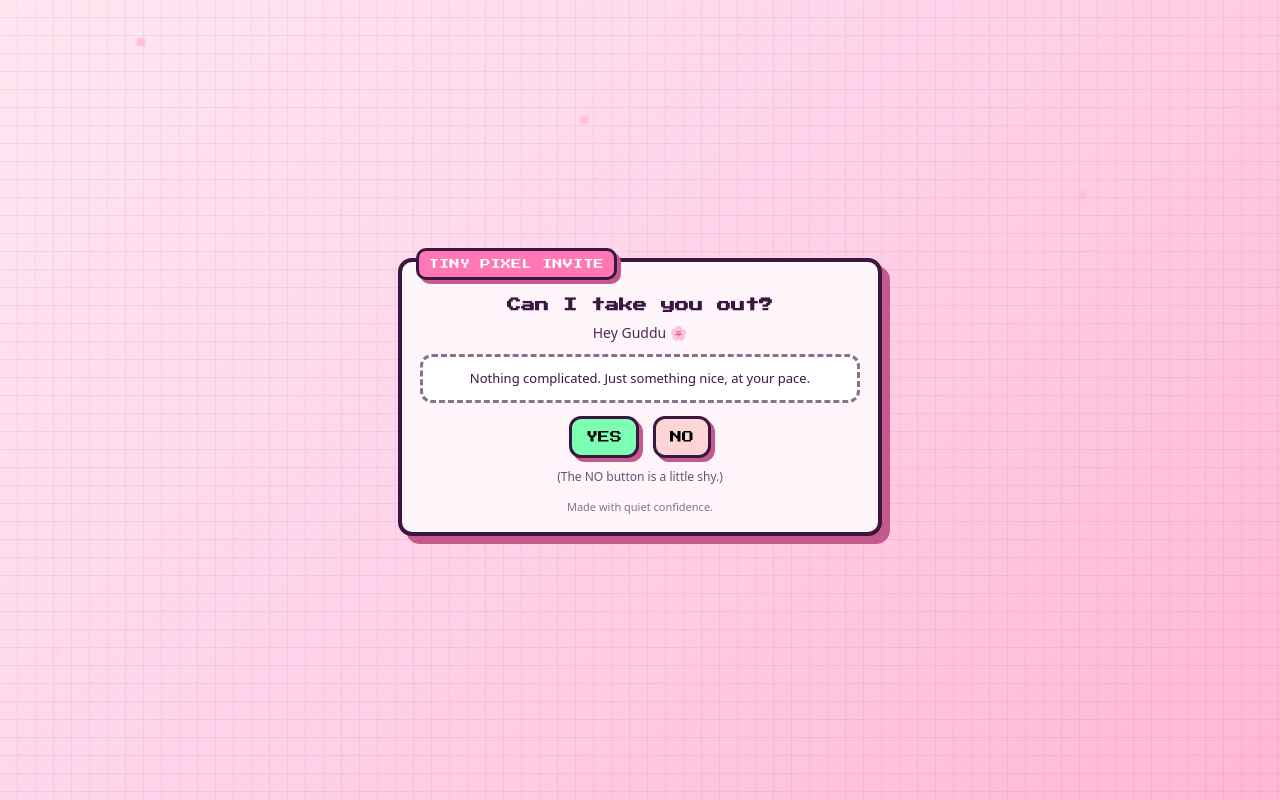
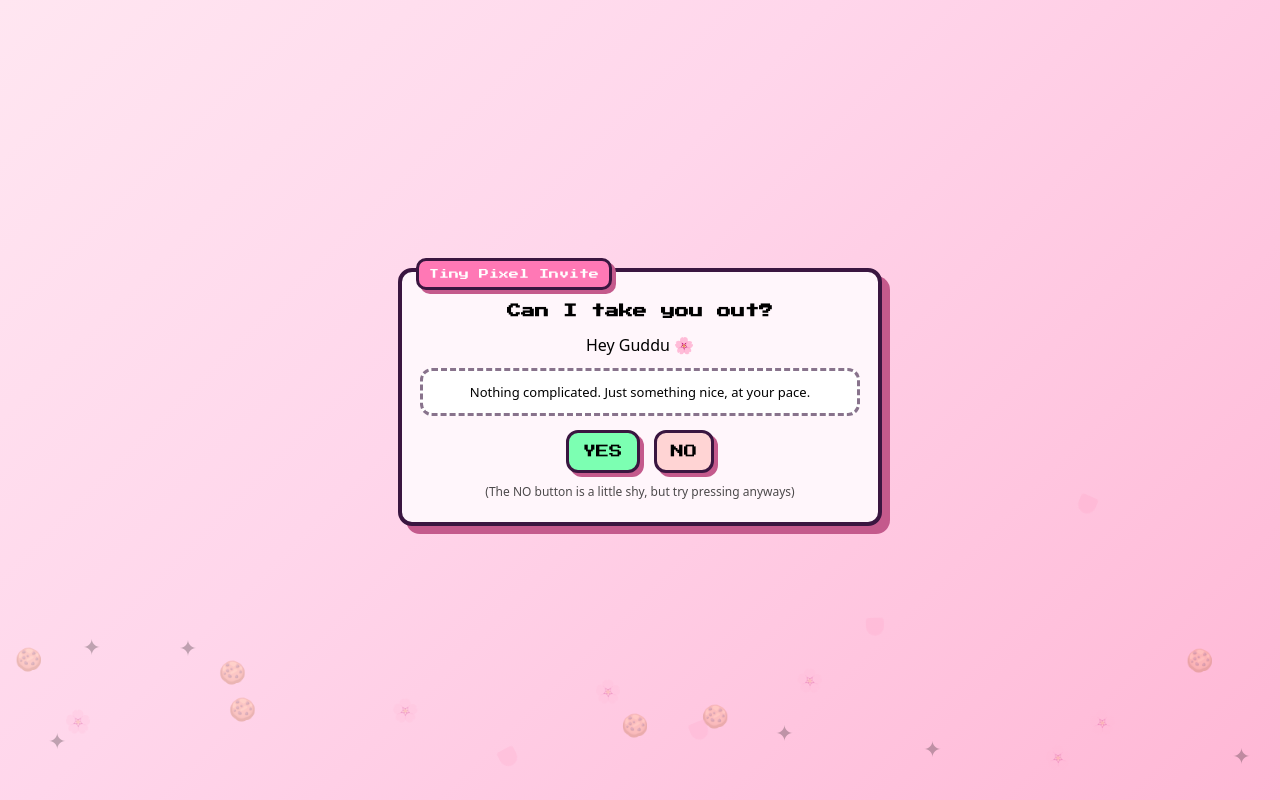
Before and after one commit to therealshaheer11-glithc/pixel-date, a plain HTML site: page index.html in a window 1280 px wide. Drawn offline with Linux system fonts and the light colour scheme.

Commit message:
Update index.html

```diff
--- a/index.html
+++ b/index.html
@@ -5,7 +5,6 @@
 <meta name="viewport" content="width=device-width, initial-scale=1" />
 <title>Pixel Date Invite</title>
 
-  <!-- Pixel-ish font -->
 <link rel="preconnect" href="https://fonts.googleapis.com">
 <link rel="preconnect" href="https://fonts.gstatic.com" crossorigin>
 <link href="https://fonts.googleapis.com/css2?family=Press+Start+2P&display=swap" rel="stylesheet">
@@ -18,58 +17,50 @@
   --petal:#ffb7d5;
 }
 
-    * { box-sizing: border-box; }
+*{ box-sizing:border-box; }
 
 body{
   margin:0;
   min-height:100svh;
   display:grid;
   place-items:center;
-      background:
-        linear-gradient(135deg, #ffe6f1, #ffd6eb 40%, #ffb7d5);
-      color: var(--ink);
-      font-family: system-ui, -apple-system, Segoe UI, Roboto, Arial, sans-serif;
+  background:linear-gradient(135deg,#ffe6f1,#ffd6eb 40%,#ffb7d5);
+  font-family:system-ui,-apple-system,Segoe UI,Roboto,Arial,sans-serif;
   overflow:hidden;
-      image-rendering: pixelated;
+  image-rendering:pixelated;
 }
 
-    /* pixel grid overlay */
-    .pix{
+/* floating background icons */
+.bg{
   position:fixed;
   inset:0;
   pointer-events:none;
+  z-index:0;
+}
+.bg span{
+  position:absolute;
+  font-size:22px;
   opacity:.25;
-      background-image:
-        linear-gradient(transparent 95%, rgba(58,22,64,.25) 95%),
-        linear-gradient(90deg, transparent 95%, rgba(58,22,64,.25) 95%);
-      background-size: 18px 18px;
-      mix-blend-mode: multiply;
+  animation: drift linear infinite;
+}
+@keyframes drift{
+  from{ transform:translateY(110vh); }
+  to{ transform:translateY(-120px); }
 }
 
-    .wrap{
-      width:min(520px, 92vw);
-      padding:18px;
-      position:relative;
-      z-index:2;
-    }
+.wrap{ z-index:2; width:min(520px,92vw); padding:18px; }
 
 .card{
-      background: var(--card);
-      border: 4px solid var(--ink);
-      box-shadow: 8px 8px 0 var(--shadow);
-      border-radius: 14px;
-      padding: 22px 18px 18px;
-      position:relative;
-      animation: float 4s ease-in-out infinite;
+  background:var(--card);
+  border:4px solid var(--ink);
+  box-shadow:8px 8px 0 var(--shadow);
+  border-radius:14px;
+  padding:22px 18px;
+  animation:float 4s ease-in-out infinite;
 }
-
-    @keyframes float {
-      0%,100% { transform: translateY(0); }
-      50% { transform: translateY(-6px); }
-    }
-
-    @media (prefers-reduced-motion: reduce) {
-      .card { animation: none; }
+@keyframes float{
+  0%,100%{ transform:translateY(0); }
+  50%{ transform:translateY(-6px); }
 }
 
 .badge{
@@ -78,129 +69,88 @@
   left:14px;
   background:#ff78b5;
   color:#fff;
-      border: 3px solid var(--ink);
-      box-shadow: 4px 4px 0 var(--shadow);
-      padding: 8px 10px;
-      border-radius: 10px;
-      font-family: "Press Start 2P", system-ui;
-      font-size: 10px;
-      letter-spacing:.3px;
-      text-transform: uppercase;
+  border:3px solid var(--ink);
+  box-shadow:4px 4px 0 var(--shadow);
+  padding:8px 10px;
+  border-radius:10px;
+  font-family:"Press Start 2P";
+  font-size:10px;
 }
 
 h1{
-      margin: 10px 0 6px;
-      font-family: "Press Start 2P", system-ui;
-      font-size: 14px;
-      line-height: 1.6;
+  font-family:"Press Start 2P";
+  font-size:14px;
   text-align:center;
+  margin:10px 0 6px;
 }
 
 .sub{
   text-align:center;
-      margin: 0 0 12px;
-      font-size: 14px;
-      opacity:.9;
+  margin-bottom:12px;
 }
 
 .msg{
-      margin: 10px auto 14px;
-      padding: 12px;
-      border: 3px dashed rgba(58,22,64,.6);
-      border-radius: 12px;
   background:#fff;
-      font-size: 13px;
-      line-height: 1.45;
+  border:3px dashed rgba(58,22,64,.6);
+  border-radius:12px;
+  padding:12px;
   text-align:center;
+  font-size:13px;
 }
 
 .btnrow{
   display:flex;
   justify-content:center;
-      align-items:center;
-      gap: 14px;
-      margin-top: 14px;
-      flex-wrap:wrap;
+  gap:14px;
+  margin-top:14px;
 }
 
 button{
-      appearance:none;
+  font-family:"Press Start 2P";
+  padding:12px 14px;
+  border-radius:12px;
+  border:3px solid var(--ink);
+  box-shadow:4px 4px 0 var(--shadow);
   cursor:pointer;
-      padding: 12px 14px;
-      border-radius: 12px;
-      font-family: "Press Start 2P", system-ui;
-      font-size: 12px;
-      border: 3px solid var(--ink);
-      box-shadow: 4px 4px 0 var(--shadow);
-      transition: transform .08s ease, box-shadow .08s ease;
-      user-select:none;
-      background:#fff;
+  transition:transform .15s ease;
 }
-
-    button:active{
-      transform: translate(2px,2px);
-      box-shadow: 2px 2px 0 var(--shadow);
-    }
-
 #yes{ background:#7CFFB2; }
 #no{ background:#ffd4d4; }
 
 .note{
+  text-align:center;
+  font-size:12px;
+  opacity:.7;
   margin-top:10px;
-      font-size:12px;
-      opacity:.75;
-      text-align:center;
 }
 
-    .footer{
-      margin-top:14px;
-      text-align:center;
-      font-size:11px;
-      opacity:.6;
-    }
-
-    /* falling pixel petals */
+/* pixel petals */
 .petal{
   position:fixed;
-      top:-10px;
-      width:8px;
-      height:8px;
+  width:18px;
+  height:18px;
   background:var(--petal);
+  border-radius:4px 4px 12px 12px;
+  transform:rotate(45deg);
   opacity:.8;
-      animation: fall linear forwards;
+  animation:fall linear forwards;
   z-index:1;
 }
-
-    @keyframes fall {
-      to {
-        transform: translateY(110vh) translateX(var(--drift));
+@keyframes fall{
+  to{
+    transform:
+      translateY(110vh)
+      translateX(var(--drift))
+      rotate(225deg);
     opacity:0;
   }
-    }
-
-    /* tiny celebration pops */
-    .pop{
-      position: fixed;
-      left: 50%;
-      top: 50%;
-      transform: translate(-50%, -50%);
-      pointer-events:none;
-      font-size: 18px;
-      animation: floatUp .9s ease forwards;
-      text-shadow: 0 2px 0 rgba(0,0,0,.15);
-      z-index:3;
-    }
-
-    @keyframes floatUp{
-      0%{ opacity:0; transform: translate(-50%,-40%) scale(.9); }
-      10%{ opacity:1; }
-      100%{ opacity:0; transform: translate(calc(-50% + var(--dx)), calc(-50% + var(--dy))) scale(1.4); }
 }
 </style>
 </head>
 
 <body>
-  <div class="pix" aria-hidden="true"></div>
+
+<div class="bg" id="bg"></div>
 
 <main class="wrap">
 <section class="card">
@@ -209,20 +159,18 @@
 <h1>Can I take you out?</h1>
 <p class="sub">Hey Guddu 🌸</p>
 
-      <div id="message" class="msg">
+<div class="msg" id="message">
 Nothing complicated. Just something nice, at your pace.
 </div>
 
 <div class="btnrow">
-        <button id="yes" type="button">YES</button>
-        <button id="no" type="button">NO</button>
+<button id="yes">YES</button>
+<button id="no">NO</button>
 </div>
 
 <div class="note" id="note">
-        (The NO button is a little shy.)
+(The NO button is a little shy, but try pressing anyways)
 </div>
-
-      <div class="footer">Made with quiet confidence.</div>
 </section>
 </main>
 
@@ -230,63 +178,69 @@
 const yes = document.getElementById("yes");
 const no = document.getElementById("no");
 const msg = document.getElementById("message");
-    const note = document.getElementById("note");
+const bg = document.getElementById("bg");
 
-    function buzz(ms = 20) {
-      if (navigator.vibrate) navigator.vibrate(ms);
+let yesScale = 1;
+
+function buzz(ms=20){
+  if(navigator.vibrate) navigator.vibrate(ms);
 }
 
-    /* NO button shy movement */
-    no.addEventListener("mouseenter", () => {
+/* NO button dodge + YES growth */
+no.addEventListener("mouseenter",()=>{
   no.style.transform =
-        `translate(${Math.random()*20 - 10}px, ${Math.random()*20 - 10}px)`;
-    });
-    no.addEventListener("mouseleave", () => {
-      no.style.transform = "translate(0,0)";
+    `translate(${Math.random()*20-10}px,${Math.random()*20-10}px)`;
+
+  yesScale = Math.min(yesScale + 0.12, 2.2);
+  yes.style.transform = `scale(${yesScale})`;
 });
 
-    /* falling petals */
-    function spawnPetal() {
-      const p = document.createElement("div");
-      p.className = "petal";
-      p.style.left = Math.random() * 100 + "vw";
-      p.style.animationDuration = (4 + Math.random()*3) + "s";
-      p.style.setProperty("--drift", (Math.random()*40 - 20) + "px");
+no.addEventListener("mouseleave",()=>{
+  no.style.transform="translate(0,0)";
+});
+
+/* petals */
+function spawnPetal(){
+  const p=document.createElement("div");
+  p.className="petal";
+  p.style.left=Math.random()*100+"vw";
+  p.style.animationDuration=(5+Math.random()*3)+"s";
+  p.style.setProperty("--drift",(Math.random()*60-30)+"px");
   document.body.appendChild(p);
-      setTimeout(() => p.remove(), 7000);
+  setTimeout(()=>p.remove(),8000);
 }
-    setInterval(spawnPetal, 600);
+setInterval(spawnPetal,700);
 
-    function pop() {
-      const el = document.createElement("div");
-      el.className = "pop";
-      el.textContent = Math.random() > 0.5 ? "🌸" : "🍪";
-      el.style.setProperty("--dx", (Math.random()*200 - 100) + "px");
-      el.style.setProperty("--dy", (-180 - Math.random()*80) + "px");
-      document.body.appendChild(el);
-      setTimeout(() => el.remove(), 900);
+/* background cookies + flowers */
+["🍪","🌸","✦"].forEach(icon=>{
+  for(let i=0;i<6;i++){
+    const s=document.createElement("span");
+    s.textContent=icon;
+    s.style.left=Math.random()*100+"vw";
+    s.style.animationDuration=(20+Math.random()*20)+"s";
+    bg.appendChild(s);
   }
+});
 
-    yes.addEventListener("click", () => {
+yes.addEventListener("click",()=>{
   buzz(30);
-      yes.disabled = true;
-      no.disabled = true;
+  yes.disabled=true;
+  no.disabled=true;
 
-      msg.innerHTML = `
+  msg.innerHTML=`
 <b>Okay.</b><br><br>
 We can decide together —
 but I was thinking this weekend, something cozy.
 <br><br>
 <small>
 I’ll bring cookies 🍪 and flowers 🌸<br>
-          Dress code: comfy, cute — Guddu rules apply.
+Dress code: red shalwara kameez and my glasses.
 </small>
 `;
 
-      note.textContent = "Looking forward to it.";
-
-      for (let i = 0; i < 14; i++) setTimeout(pop, i * 60);
+  document.getElementById("note").textContent="Looking forward to it.";
 });
 </script>
+
 </body>
 </html>
```
Lines whose indentation alone changed are shown as unchanged.
